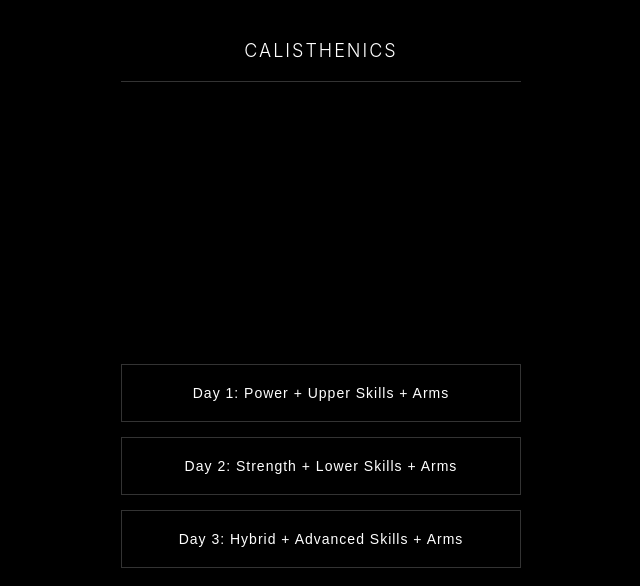
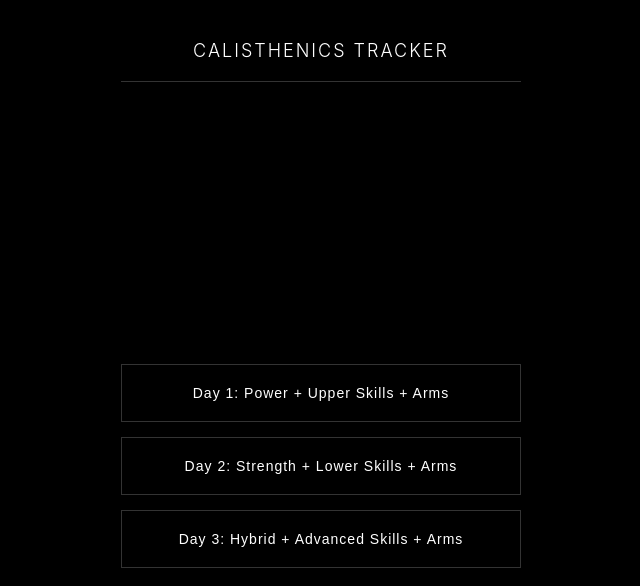
Before and after one commit to AarshGajjar/WorkoutTracker, a plain HTML site: page index.html in a window 1280 px wide. Shown: the whole page, without its empty margins (319-959 px from the left). Drawn offline with Linux system fonts and the light colour scheme.

Commit message:
Update index.html

```diff
--- a/index.html
+++ b/index.html
@@ -314,7 +314,7 @@
 <body>
     <div class="container">
         <div class="header">
-            <h1>CALISTHENICS</h1>
+            <h1>CALISTHENICS TRACKER</h1>
         </div>
 
         <div id="daySelector" class="day-selector">
```
